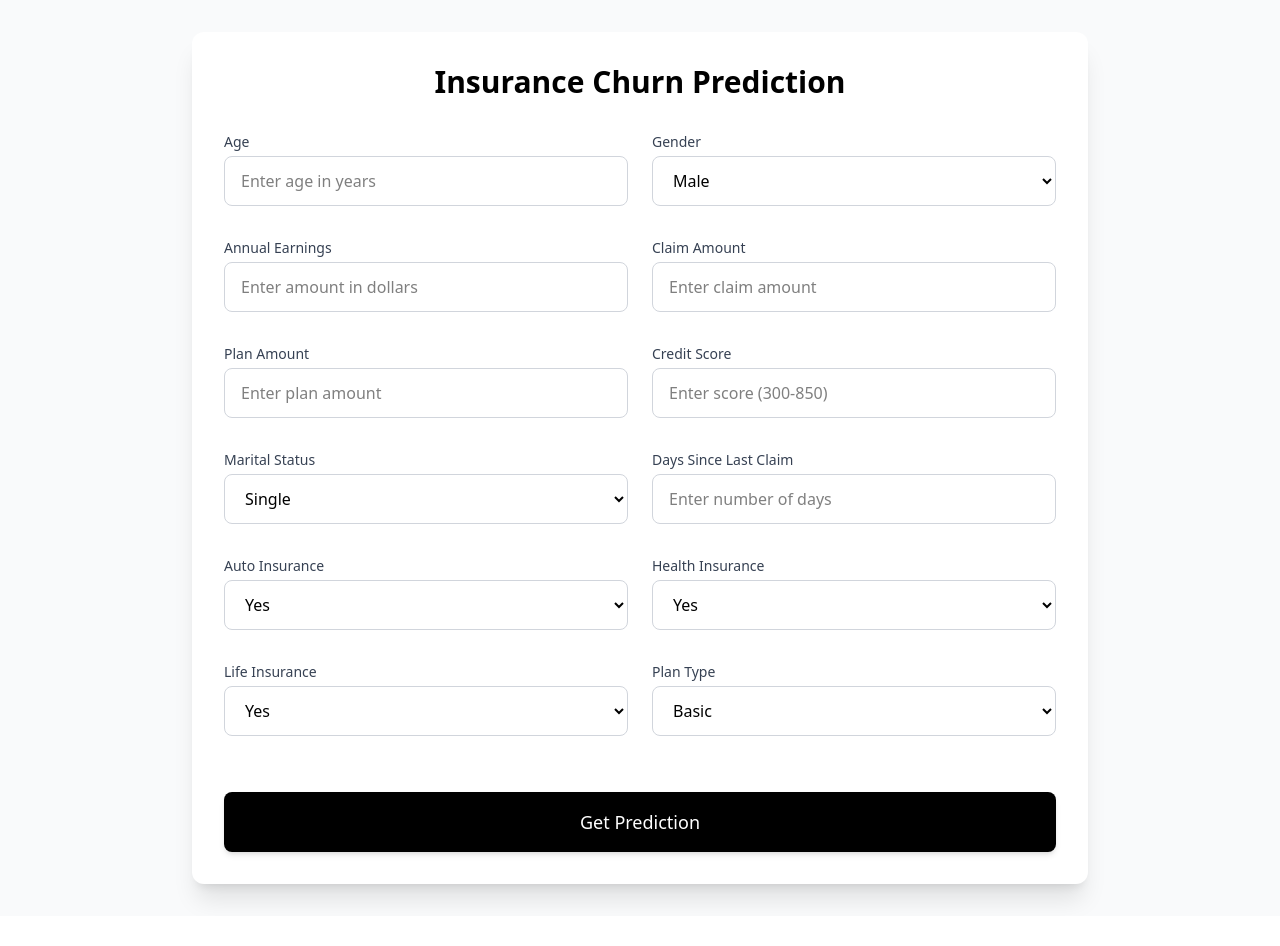
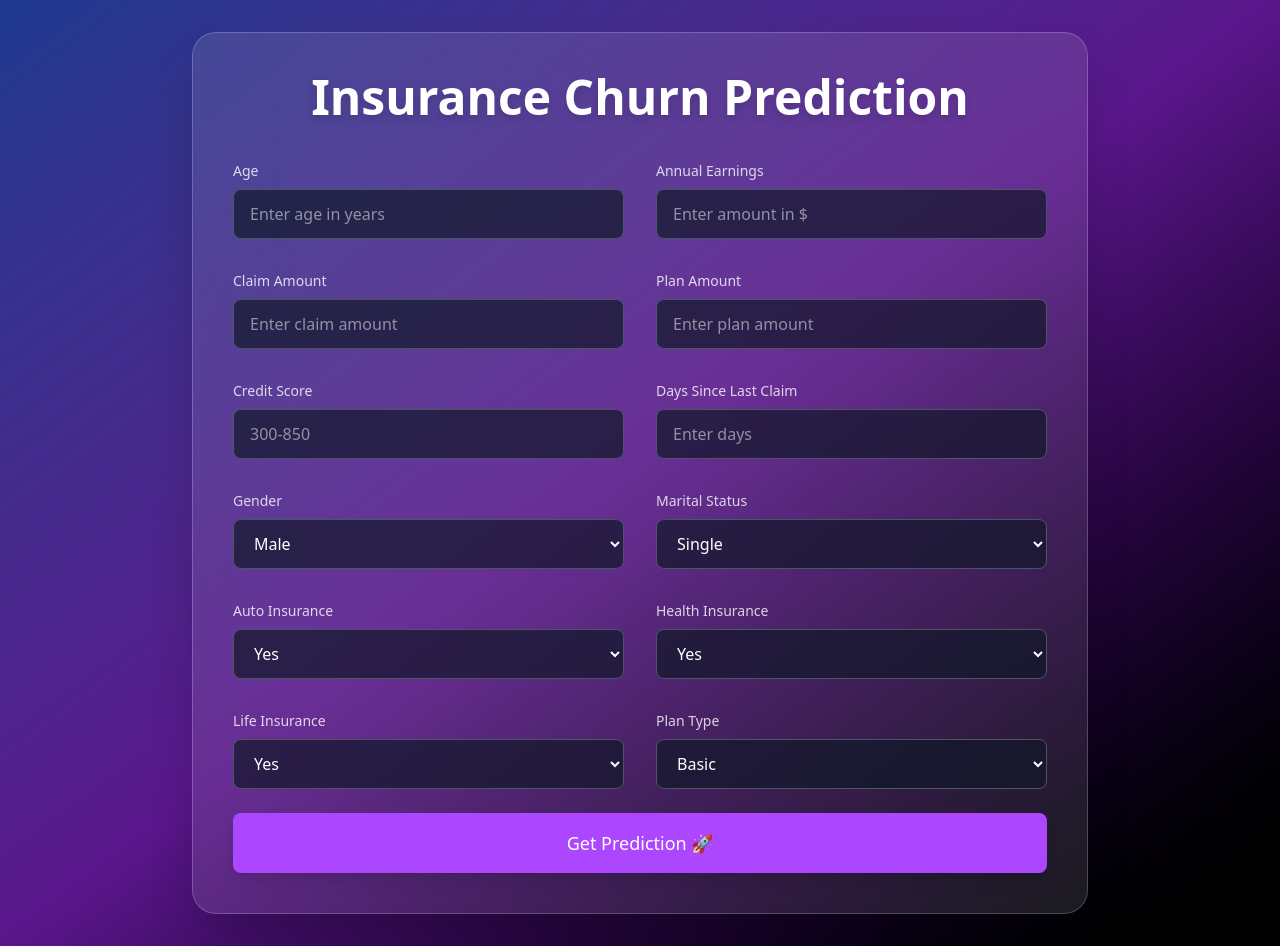
Before and after one commit to epochiiits/Epoch-Projects, a React (Vite) app in the folder InsurePredict AI/frontend/: page /predict in a window 1280 px wide. Before the commit the page ends 916 px from the top, so only its background shows below. Built offline with nearby package versions, Linux system fonts and the light colour scheme.

Commit message:
Update ChurnPred.jsx

```diff
--- a/InsurePredict AI/frontend/src/pages/ChurnPred.jsx
+++ b/InsurePredict AI/frontend/src/pages/ChurnPred.jsx
@@ -55,134 +55,118 @@ const ChurnPred = () => {
     }
   };
 
-  const inputStyles = "w-full px-4 py-3 border border-gray-300 rounded-lg focus:border-black focus:ring-1 focus:ring-black transition-all duration-200 outline-none bg-white hover:bg-gray-50";
-  const labelStyles = "block text-sm font-medium text-gray-700 mb-1";
-
-  const formFields = {
-    age: { label: "Age", placeholder: "Enter age in years" },
-    gender: { label: "Gender", options: ["Male", "Female"] },
-    earnings: { label: "Annual Earnings", placeholder: "Enter amount in dollars" },
-    claimAmount: { label: "Claim Amount", placeholder: "Enter claim amount" },
-    planAmount: { label: "Plan Amount", placeholder: "Enter plan amount" },
-    creditScore: { label: "Credit Score", placeholder: "Enter score (300-850)" },
-    maritalStatus: { label: "Marital Status", options: ["Single", "Married"] },
-    daysPassed: { label: "Days Since Last Claim", placeholder: "Enter number of days" },
-    autoInsurance: { label: "Auto Insurance", options: ["Yes", "No"] },
-    healthInsurance: { label: "Health Insurance", options: ["Yes", "No"] },
-    lifeInsurance: { label: "Life Insurance", options: ["Yes", "No"] },
-    planType: { label: "Plan Type", options: ["Basic", "Premium"] }
-  };
-
   return (
     <motion.div
       initial={{ opacity: 0 }}
       animate={{ opacity: 1 }}
-      className="flex flex-col items-center justify-center min-h-screen bg-gray-50 p-4 md:p-8"
+      className="flex flex-col items-center justify-center min-h-screen bg-gradient-to-br from-blue-900 via-purple-900 to-black p-8"
     >
-      <div className="bg-white shadow-xl rounded-xl p-8 w-full max-w-4xl">
-        <h2 className="text-3xl font-bold mb-8 text-center text-black">Insurance Churn Prediction</h2>
+      {/* Glassmorphic Container */}
+      <motion.div
+        initial={{ scale: 0.9, opacity: 0 }}
+        animate={{ scale: 1, opacity: 1 }}
+        transition={{ duration: 0.6 }}
+        className="bg-white/10 backdrop-blur-2xl shadow-2xl rounded-3xl p-10 w-full max-w-4xl border border-white/20"
+      >
+        <h2 className="text-5xl font-extrabold text-center text-white drop-shadow-lg">
+          Insurance Churn Prediction
+        </h2>
 
-        <form onSubmit={handleSubmit} className="space-y-6">
-          <div className="grid grid-cols-1 md:grid-cols-2 gap-x-6 gap-y-8">
-            {Object.entries(formFields).map(([key, field]) => (
-              <div key={key}>
-                <label htmlFor={key} className={labelStyles}>
-                  {field.label}
-                </label>
-                {field.options ? (
+        {/* Form */}
+        <form onSubmit={handleSubmit} className="space-y-6 mt-10">
+          <div className="grid grid-cols-1 md:grid-cols-2 gap-x-8 gap-y-8">
+            {[
+              { name: "age", label: "Age", placeholder: "Enter age in years" },
+              { name: "earnings", label: "Annual Earnings", placeholder: "Enter amount in $" },
+              { name: "claimAmount", label: "Claim Amount", placeholder: "Enter claim amount" },
+              { name: "planAmount", label: "Plan Amount", placeholder: "Enter plan amount" },
+              { name: "creditScore", label: "Credit Score", placeholder: "300-850" },
+              { name: "daysPassed", label: "Days Since Last Claim", placeholder: "Enter days" },
+            ].map(({ name, label, placeholder }) => (
+              <div key={name} className="relative group">
+                <label className="block text-white/80 text-sm font-medium mb-2">{label}</label>
+                <input
+                  type="number"
+                  name={name}
+                  value={formData[name]}
+                  onChange={handleChange}
+                  placeholder={placeholder}
+                  className="w-full px-4 py-3 border border-gray-600 bg-gray-900/70 text-white rounded-lg focus:ring-2 focus:ring-purple-400 transition-all group-hover:scale-105"
+                  required
+                />
+              </div>
+            ))}
+
+            {/* Dropdown Fields */}
+            {[
+              { name: "gender", label: "Gender", options: ["Male", "Female"] },
+              { name: "maritalStatus", label: "Marital Status", options: ["Single", "Married"] },
+              { name: "autoInsurance", label: "Auto Insurance", options: ["Yes", "No"] },
+              { name: "healthInsurance", label: "Health Insurance", options: ["Yes", "No"] },
+              { name: "lifeInsurance", label: "Life Insurance", options: ["Yes", "No"] },
+              { name: "planType", label: "Plan Type", options: ["Basic", "Premium"] },
+            ].map(({ name, label, options }) => (
+              <div key={name} className="relative group">
+                <label className="block text-white/80 text-sm font-medium mb-2">{label}</label>
                 <select
-                    id={key}
-                    name={key}
-                    value={formData[key]}
+                  name={name}
+                  value={formData[name]}
                   onChange={handleChange}
-                    className={inputStyles}
+                  className="w-full px-4 py-3 border border-gray-600 bg-gray-900/70 text-white rounded-lg focus:ring-2 focus:ring-purple-400 transition-all group-hover:scale-105"
                 >
-                    {field.options.map(option => (
+                  {options.map((option) => (
                     <option key={option} value={option}>{option}</option>
                   ))}
                 </select>
-                ) : (
-                  <input
-                    id={key}
-                    type="number"
-                    name={key}
-                    placeholder={field.placeholder}
-                    value={formData[key]}
-                    onChange={handleChange}
-                    className={inputStyles}
-                    required
-                  />
-                )}
               </div>
             ))}
           </div>
 
-          <button
+          {/* Submit Button */}
+          <motion.button
+            whileHover={{ scale: 1.05 }}
+            whileTap={{ scale: 0.95 }}
             type="submit"
-            className="w-full bg-black text-white py-4 rounded-lg hover:bg-gray-800 transition-all duration-300 mt-8 font-medium text-lg shadow-md hover:shadow-xl"
+            className="w-full bg-purple-500 text-white py-4 rounded-lg hover:bg-purple-600 transition-all duration-300 font-medium text-lg shadow-lg hover:shadow-purple-500/50"
           >
-            Get Prediction
-          </button>
+            Get Prediction 🚀
+          </motion.button>
         </form>
 
+        {/* Error Message */}
         {error && (
           <motion.p
             initial={{ opacity: 0 }}
             animate={{ opacity: 1 }}
-            className="mt-4 p-4 bg-red-50 text-red-600 rounded-lg border border-red-200"
+            className="mt-4 p-4 bg-red-500/30 text-white rounded-lg border border-red-400 text-center"
           >
             {error}
           </motion.p>
         )}
 
+        {/* Result Display */}
         {result && (
           <motion.div
             initial={{ opacity: 0, y: 20 }}
             animate={{ opacity: 1, y: 0 }}
-            className="mt-8 space-y-6"
+            className="mt-10 space-y-6 text-white"
           >
-            <div className="bg-gray-900 text-white p-6 rounded-lg shadow-lg">
-              <h3 className="text-xl font-semibold mb-4">Prediction Result</h3>
-              <div className="grid grid-cols-1 md:grid-cols-2 gap-4">
-                <div className="p-4 bg-black/40 rounded-lg">
+            <div className="bg-gray-900/80 p-6 rounded-lg shadow-xl border border-white/20">
+              <h3 className="text-xl font-semibold mb-4 text-white">Prediction Result</h3>
+              <div className="grid grid-cols-2 gap-4">
+                <div className="p-4 bg-gray-800 rounded-lg">
                   <p className="text-gray-400">Churn Probability</p>
-                  <p className="text-2xl font-bold">{result.churn_analysis.churn_probability.toFixed(2)}%</p>
+                  <p className="text-2xl font-bold text-purple-400">{result.churn_analysis.churn_probability.toFixed(2)}%</p>
                 </div>
-                <div className="p-4 bg-black/40 rounded-lg">
+                <div className="p-4 bg-gray-800 rounded-lg">
                   <p className="text-gray-400">Risk Status</p>
                   <p className="text-2xl font-bold">{result.churn_analysis.is_churn_risk ? "High Risk" : "Low Risk"}</p>
                 </div>
               </div>
             </div>
-
-            <div className="bg-gray-50 p-6 rounded-lg border border-gray-200">
-              <h4 className="text-lg font-semibold mb-4">Plan Recommendation</h4>
-              <div className="space-y-2">
-                <p>Recommended Plan: <span className="font-semibold">{result.plan_recommendation.recommended_plan_name}</span></p>
-                <p>Current Plan: <span className="font-semibold">{result.plan_recommendation.current_plan || "None"}</span></p>
-                <p className="text-gray-600">{result.plan_recommendation.plan_message}</p>
-              </div>
-            </div>
-
-            <div className="bg-white p-6 rounded-lg border border-gray-200">
-              <h4 className="text-lg font-semibold mb-4">Customer Recommendations</h4>
-              {Object.entries(result.customer_recommendations).map(([category, recs]) => (
-                <div key={category} className="mb-4">
-                  <p className="font-medium text-gray-800 mb-2">{category.replace(/_/g, " ")}</p>
-                  <ul className="space-y-2">
-                    {recs.map((rec, index) => (
-                      <li key={index} className="flex items-start">
-                        <span className="mr-2">•</span>
-                        <span className="text-gray-600">{rec}</span>
-                      </li>
-                    ))}
-                  </ul>
-                </div>
-              ))}
-            </div>
           </motion.div>
         )}
-      </div>
+      </motion.div>
     </motion.div>
   );
 };
```
Lines whose indentation alone changed are shown as unchanged.
